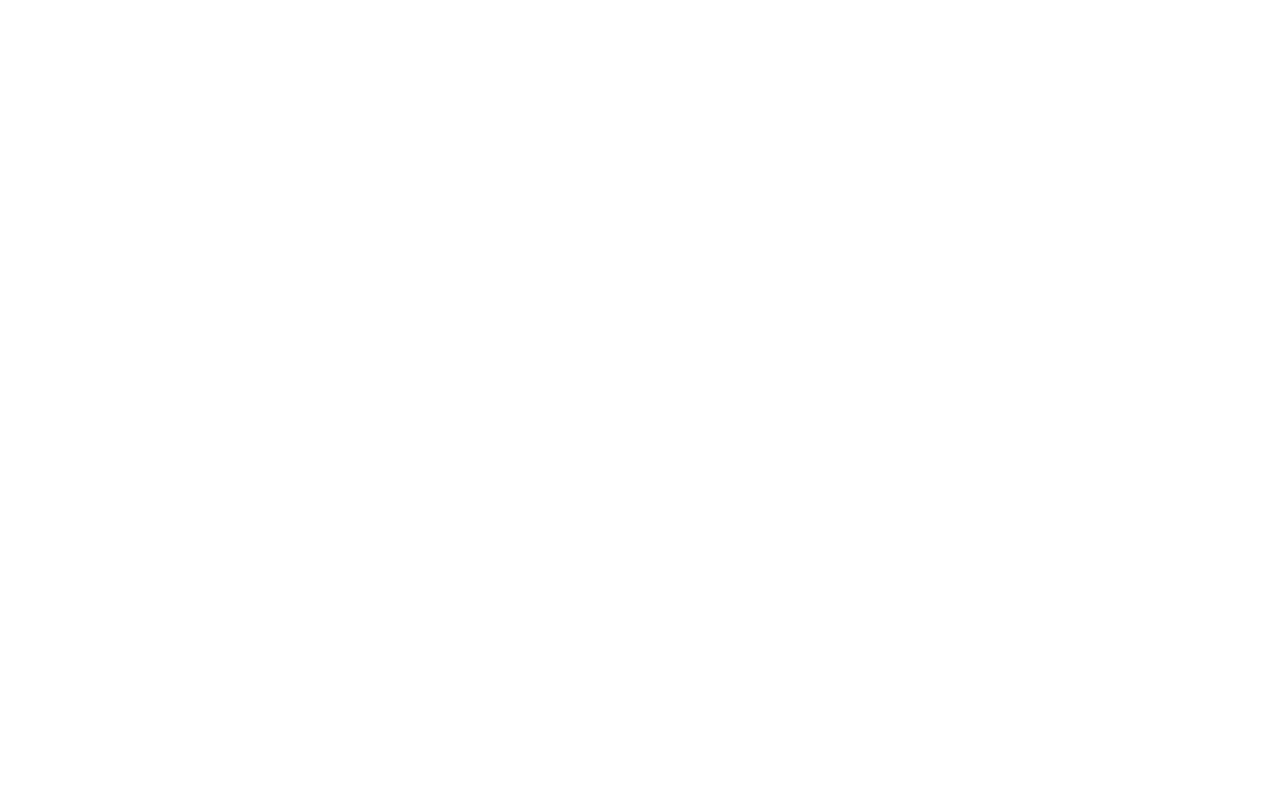
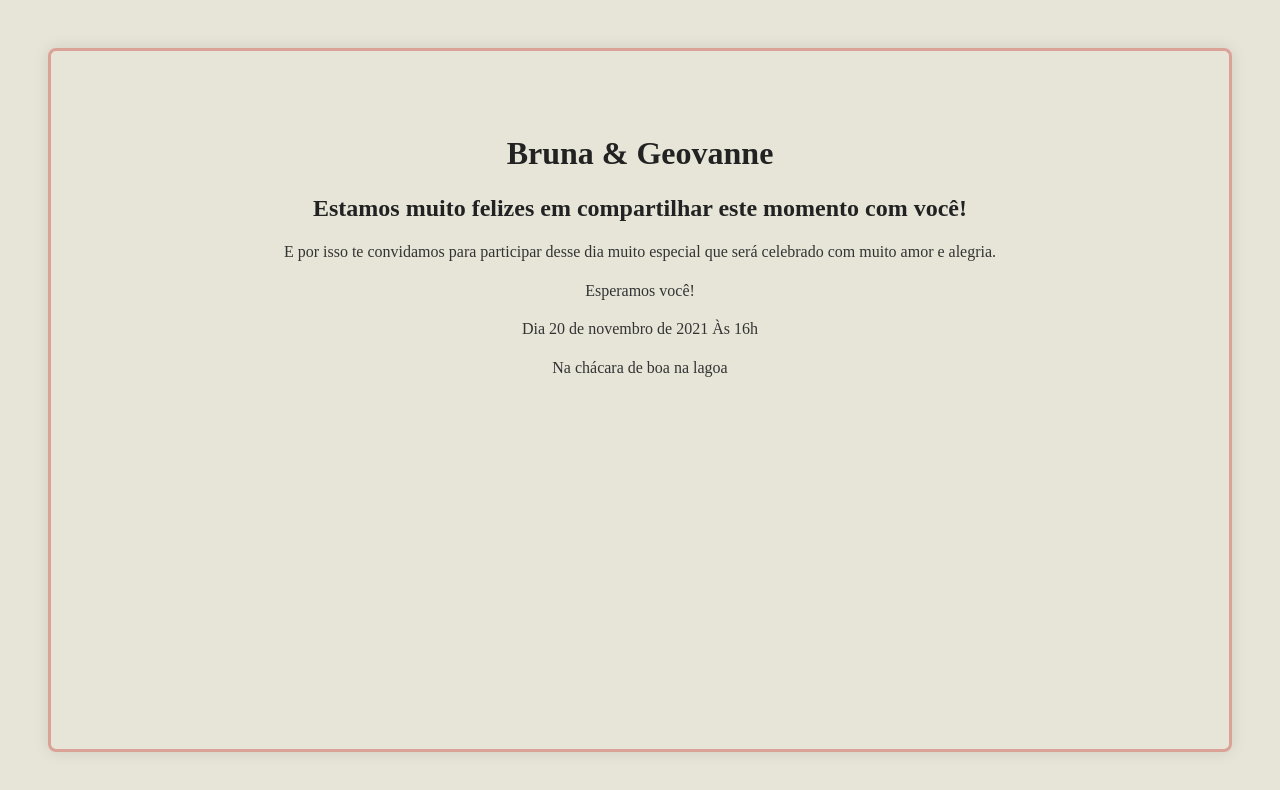
Before and after one commit to gehcosta/bruhgeh, a website built with webpack: page index.html in a window 1280 px wide. Built offline with nearby package versions, Linux system fonts and the light colour scheme; files whose address does not match are found by name.

Commit message:
Aplicação do body com a linha

```diff
--- a/css/index.css
+++ b/css/index.css
@@ -1,11 +1,24 @@
-.foto_casal {
-  position: fixed; /* Garante que a imagem permaneça fixa na tela */
-  top: 0;
-  left: 0;
-  width: 100vw; /* Largura igual ao tamanho da janela */
-  height: 100vh; /* Altura igual ao tamanho da janela */
-  background-image: url('../img/casal.png'); /* Substitua pelo caminho da sua imagem */
-  background-position: center 40%; /* Move 10% para cima */
-  background-size: cover; /* Faz a imagem preencher a tela */
-  background-repeat: no-repeat; /* Impede repetição */
+body {
+  background-color: #e7e5d8;
+  padding: 3rem;
+  height: 100vh;
+  width: 100vw;
 }
+
+.frame {
+  display: flex;
+  flex-direction: column;
+  align-items: center;
+  gap: 1rem;
+  border-radius: 0.5rem;
+  box-shadow: 0 0 1rem rgba(0, 0, 0, 0.1);
+  border: 3px solid #dba297;
+  height: 100%;
+  padding: 5rem;
+
+}
+
+.text {
+
+  color: #333;
+}
--- a/index.html
+++ b/index.html
@@ -24,8 +24,17 @@
 </head>
 
 <body>
-<div class="foto_casal">
-  <p></p>
+<div class="frame">
+  <h1 id="we">Bruna & Geovanne</h1>
+  <h2 id="subtitle">Estamos muito felizes em compartilhar este momento com você!</h2>
+  <p class="text">E por isso te convidamos para participar desse dia muito especial que será celebrado com muito amor e alegria.</p>
+  <p class="text">Esperamos você!</p>
+  <p class="text">Dia 20 de novembro de 2021 Às 16h</p>
+  <p class="text">Na chácara de boa na lagoa</p>
+
+
+
+
 </div>
 
   <script src="js/app.js"></script>
```
